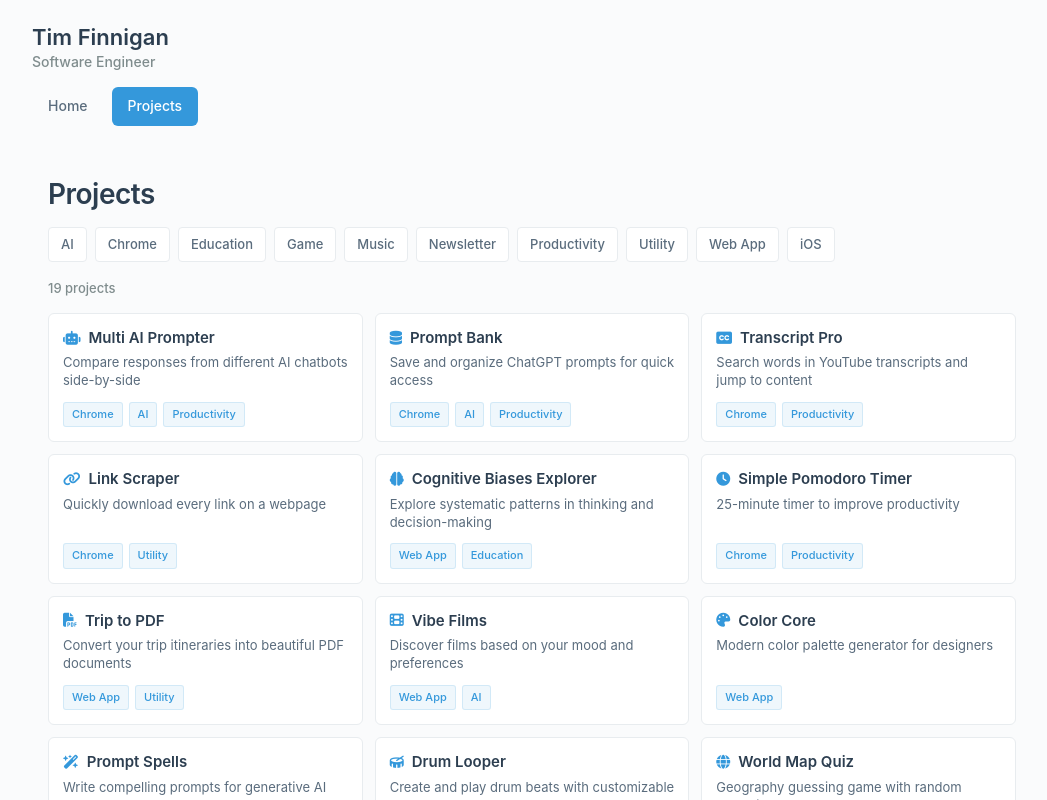
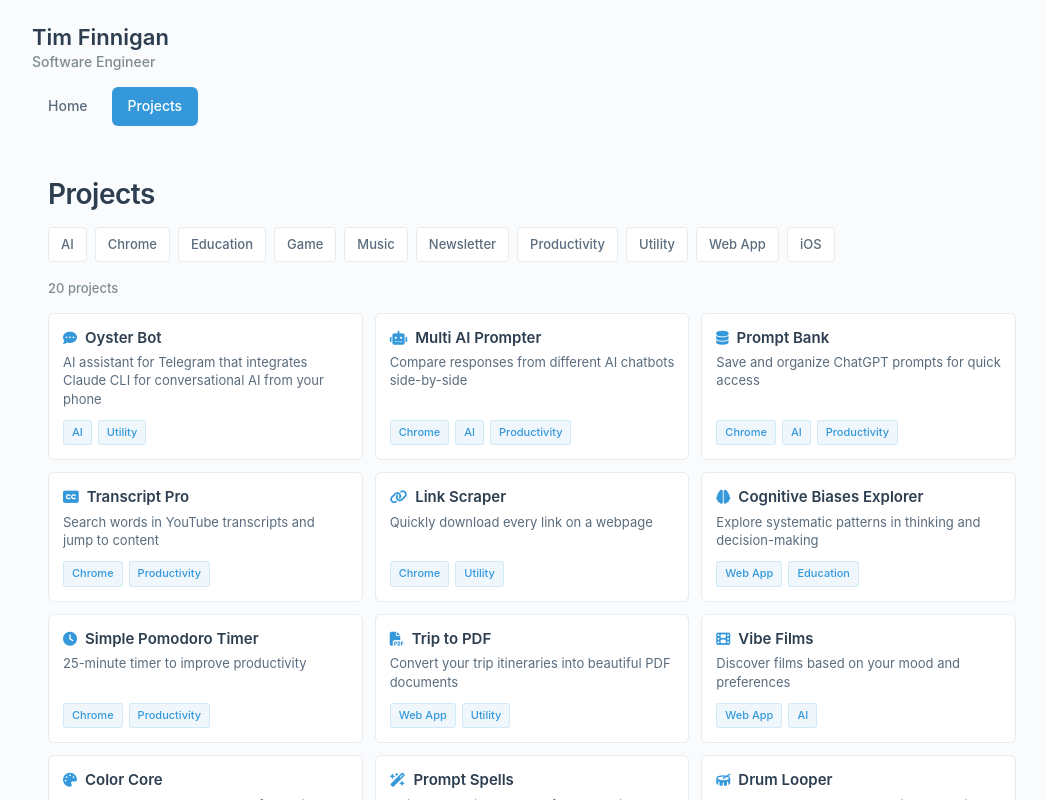
Before and after one commit to TimFinnigan/tim-finnigan-homepage, a React (Create React App) app: page /projects in a window 1280 px wide. Shown: the top 800 px of the page, without its empty margins (0-1047 px from the left). Built offline with nearby package versions, Linux system fonts and the light colour scheme.

Commit message:
add 'Oyster Bot' project with description, link, tags, and icon to projects.js

```diff
--- a/src/projects.js
+++ b/src/projects.js
@@ -1,6 +1,13 @@
 import React, { useState } from 'react';
 
 const allProjects = [
+	{
+		title: 'Oyster Bot',
+		description: 'AI assistant for Telegram that integrates Claude CLI for conversational AI from your phone',
+		link: 'https://github.com/TimFinnigan/oyster-bot',
+		tags: ['AI', 'Utility'],
+		icon: 'fa-solid fa-comment-dots'
+	},
 	{
 		title: 'Multi AI Prompter',
 		description: 'Compare responses from different AI chatbots side-by-side',
```
